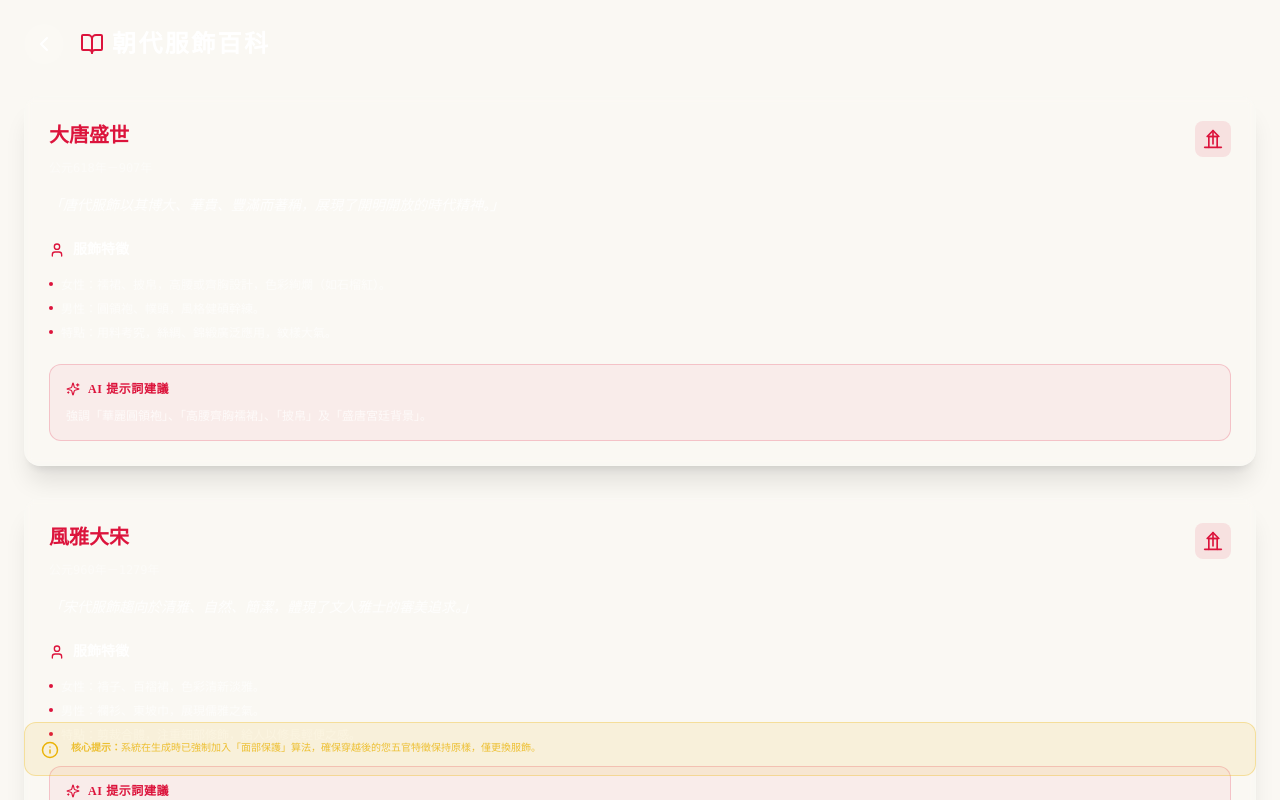
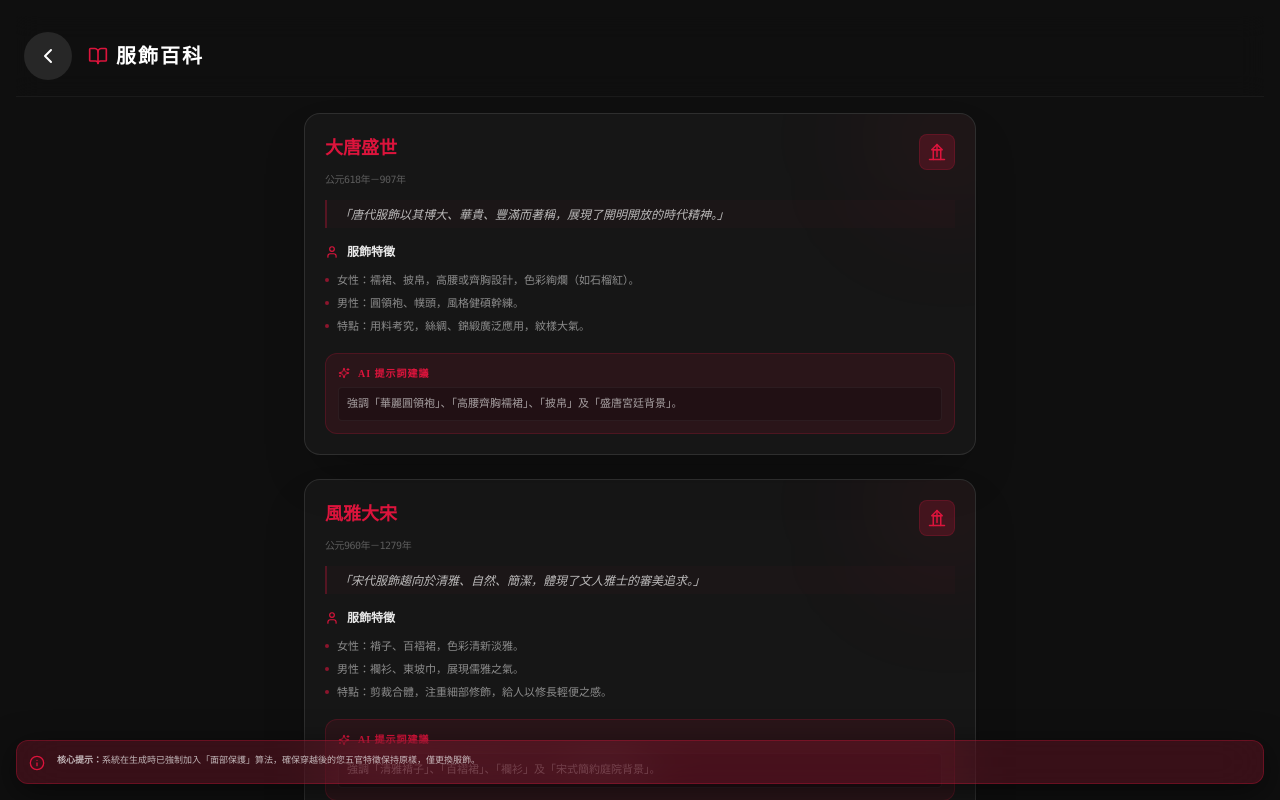
Before and after one commit to MiaChaos/hanfu-try-on, a React (Vite) app: page /info in a window 1280 px wide. Shown: the top 800 px of the page. Built offline with nearby package versions, Linux system fonts and the light colour scheme.

Commit message:
UI/UX Optimization: Fix DynastyInfo text contrast and navigation; prevent page scrolling on Home and Result pages

```diff
--- a/src/pages/DynastyInfo.tsx
+++ b/src/pages/DynastyInfo.tsx
@@ -67,58 +67,62 @@ const DynastyInfo: React.FC = () => {
   const navigate = useNavigate()
 
   return (
-    <div className="min-h-screen bg-background text-white p-6 pb-20">
-      <div className="flex items-center gap-4 mb-8">
+    <div className="min-h-screen bg-[#0f0f0f] text-white p-4 pb-32 overflow-y-auto">
+      <div className="sticky top-0 z-50 bg-[#0f0f0f]/80 backdrop-blur-md py-4 px-2 mb-4 flex items-center gap-4 border-b border-white/5">
         <button
-          onClick={() => navigate(-1)}
-          className="p-2 rounded-full bg-white/10 hover:bg-white/20 transition-all"
+          onClick={() => navigate('/')}
+          className="p-3 rounded-full bg-white/10 hover:bg-primary hover:text-white transition-all active:scale-90"
+          aria-label="返回"
         >
           <ChevronLeft size={24} />
         </button>
-        <h1 className="text-2xl font-serif font-bold tracking-widest flex items-center gap-2">
-          <BookOpen className="text-primary" /> 朝代服飾百科
+        <h1 className="text-xl font-serif font-bold tracking-widest flex items-center gap-2">
+          <BookOpen className="text-primary" size={20} /> 服飾百科
         </h1>
       </div>
 
-      <div className="grid gap-8">
+      <div className="grid gap-6 max-w-2xl mx-auto">
         {DYNASTY_DETAILS.map((item) => (
           <div
             key={item.id}
-            className="p-6 rounded-2xl bg-white/5 border border-white/10 backdrop-blur-sm shadow-xl"
+            className="p-5 rounded-2xl bg-white/[0.03] border border-white/10 shadow-2xl relative overflow-hidden"
           >
-            <div className="flex justify-between items-start mb-4">
+            {/* Subtle background glow */}
+            <div className="absolute -top-10 -right-10 w-32 h-32 bg-primary/10 rounded-full blur-3xl" />
+
+            <div className="flex justify-between items-start mb-3 relative z-10">
               <div>
-                <h2 className="text-xl font-serif font-bold text-primary mb-1">{item.name}</h2>
-                <span className="text-xs text-white/40 font-mono">{item.period}</span>
+                <h2 className="text-lg font-serif font-bold text-primary mb-0.5">{item.name}</h2>
+                <span className="text-[10px] text-white/30 font-mono tracking-tighter">{item.period}</span>
               </div>
-              <div className="p-2 rounded-lg bg-primary/10 text-primary">
-                <Landmark size={20} />
+              <div className="p-2 rounded-lg bg-primary/20 text-primary border border-primary/20">
+                <Landmark size={18} />
               </div>
             </div>
 
-            <p className="text-sm text-white/80 leading-relaxed mb-6 italic">
+            <p className="text-xs text-white/70 leading-relaxed mb-4 italic font-light border-l-2 border-primary/30 pl-3 py-1 bg-primary/[0.02]">
               「{item.description}」
             </p>
 
-            <div className="space-y-4 mb-6">
-              <h3 className="text-sm font-bold flex items-center gap-2 text-white/90">
-                <User size={16} className="text-primary" /> 服飾特徵
+            <div className="space-y-3 mb-5 relative z-10">
+              <h3 className="text-xs font-bold flex items-center gap-2 text-white/90">
+                <User size={14} className="text-primary" /> 服飾特徵
               </h3>
               <ul className="grid gap-2">
                 {item.clothingFeatures.map((feature, idx) => (
-                  <li key={idx} className="text-xs text-white/60 flex items-start gap-2">
-                    <div className="mt-1.5 w-1 h-1 rounded-full bg-primary flex-shrink-0" />
+                  <li key={idx} className="text-[11px] text-white/50 flex items-start gap-2 leading-snug">
+                    <div className="mt-1.5 w-1 h-1 rounded-full bg-primary/60 flex-shrink-0" />
                     {feature}
                   </li>
                 ))}
               </ul>
             </div>
 
-            <div className="p-4 rounded-xl bg-primary/5 border border-primary/20">
-              <h3 className="text-xs font-bold flex items-center gap-2 text-primary mb-2 uppercase tracking-wider">
-                <Sparkles size={14} /> AI 提示詞建議
+            <div className="p-3 rounded-xl bg-primary/10 border border-primary/20 relative z-10">
+              <h3 className="text-[10px] font-black flex items-center gap-2 text-primary mb-1.5 uppercase tracking-widest">
+                <Sparkles size={12} /> AI 提示詞建議
               </h3>
-              <p className="text-xs text-white/70 leading-relaxed">
+              <p className="text-[11px] text-white/60 leading-normal font-mono bg-black/20 p-2 rounded border border-white/5">
                 {item.promptTip}
               </p>
             </div>
@@ -126,10 +130,10 @@ const DynastyInfo: React.FC = () => {
         ))}
       </div>
 
-      <div className="fixed bottom-6 left-6 right-6">
-        <div className="p-4 rounded-xl bg-yellow-500/10 border border-yellow-500/30 flex items-start gap-3">
-          <Info size={18} className="text-yellow-500 flex-shrink-0 mt-0.5" />
-          <p className="text-[10px] text-yellow-500/80 leading-normal">
+      <div className="fixed bottom-4 left-4 right-4 z-50">
+        <div className="p-3 rounded-xl bg-primary/20 backdrop-blur-xl border border-primary/30 flex items-start gap-3 shadow-[0_8px_32px_rgba(0,0,0,0.5)]">
+          <Info size={16} className="text-primary flex-shrink-0 mt-0.5" />
+          <p className="text-[9px] text-white/70 leading-normal">
             <strong>核心提示：</strong>系統在生成時已強制加入「面部保護」算法，確保穿越後的您五官特徵保持原樣，僅更換服飾。
           </p>
         </div>
--- a/src/pages/Result.tsx
+++ b/src/pages/Result.tsx
@@ -44,20 +44,20 @@ const Result: React.FC = () => {
   }
 
   return (
-    <div className="flex flex-col h-screen bg-background relative overflow-hidden">
+    <div className="flex flex-col h-screen bg-[#0a0a0a] relative overflow-hidden">
        {/* Background Decoration */}
-       <div className="absolute top-0 left-0 w-64 h-64 bg-primary/5 rounded-full blur-3xl -translate-x-1/2 -translate-y-1/2"></div>
+       <div className="absolute top-0 left-0 w-64 h-64 bg-primary/10 rounded-full blur-3xl -translate-x-1/2 -translate-y-1/2"></div>
        <div className="absolute bottom-0 right-0 w-96 h-96 bg-secondary/10 rounded-full blur-3xl translate-x-1/3 translate-y-1/3"></div>
 
-      <div className="flex-1 p-8 flex flex-col items-center justify-center relative z-10">
-        <div className="relative w-full max-w-2xl aspect-[3/4] md:aspect-auto md:h-[70vh] shadow-2xl rounded-lg overflow-hidden border-8 border-white bg-white rotate-1 hover:rotate-0 transition-transform duration-500">
+      <div className="flex-1 p-4 flex flex-col items-center justify-center relative z-10 overflow-hidden">
+        <div className="relative w-full h-full max-h-[75vh] shadow-2xl rounded-2xl overflow-hidden border-4 border-white/10 bg-black flex items-center justify-center">
            <img
             src={result.imageUrl}
             alt="Result"
-            className="w-full h-full object-cover"
+            className="w-full h-full object-contain"
           />
-          <div className="absolute bottom-0 left-0 right-0 bg-white/90 p-4 backdrop-blur-sm">
-             <h3 className="text-center font-serif text-xl font-bold text-ink">
+          <div className="absolute bottom-0 left-0 right-0 bg-black/60 p-3 backdrop-blur-md border-t border-white/10 text-center">
+             <h3 className="font-serif text-lg font-black tracking-widest text-primary">
                {result.dynasty === 'tang' && '大唐·長安'}
                {result.dynasty === 'song' && '大宋·汴京'}
                {result.dynasty === 'ming' && '大明·金陵'}
@@ -67,35 +67,35 @@ const Result: React.FC = () => {
         </div>
       </div>
 
-      <div className="p-8 pb-12 flex justify-center gap-6 z-20">
+      <div className="p-6 pb-10 flex justify-center items-center gap-8 z-20 bg-gradient-to-t from-black to-transparent">
         <button
           onClick={handleHome}
-          className="flex flex-col items-center gap-2 text-ink/60 hover:text-primary transition-colors"
+          className="flex flex-col items-center gap-1.5 text-white/40 hover:text-white transition-all active:scale-90"
         >
-          <div className="p-4 rounded-full bg-white shadow-md hover:shadow-lg transition-all">
-            <HomeIcon size={24} />
+          <div className="p-3.5 rounded-full bg-white/5 border border-white/10 shadow-xl backdrop-blur-md">
+            <HomeIcon size={20} />
           </div>
-          <span className="text-xs font-bold">返回</span>
+          <span className="text-[10px] font-black uppercase tracking-widest">首頁</span>
         </button>
 
         <button
           onClick={handleDownload}
-          className="flex flex-col items-center gap-2 text-ink hover:text-primary transition-colors"
+          className="flex flex-col items-center gap-2 text-white transition-all hover:scale-105 active:scale-95"
         >
-          <div className="p-6 rounded-full bg-primary text-white shadow-lg hover:shadow-primary/50 hover:scale-105 transition-all">
-            <Download size={32} />
+          <div className="p-5 rounded-full bg-primary text-white shadow-[0_10px_30px_rgba(var(--primary-rgb),0.4)] border-2 border-white/20">
+            <Download size={28} />
           </div>
-          <span className="text-sm font-bold">保存照片</span>
+          <span className="text-xs font-black uppercase tracking-widest">保存照片</span>
         </button>
 
         <button
           onClick={handleShare}
-          className="flex flex-col items-center gap-2 text-ink/60 hover:text-primary transition-colors"
+          className="flex flex-col items-center gap-1.5 text-white/40 hover:text-white transition-all active:scale-90"
         >
-          <div className="p-4 rounded-full bg-white shadow-md hover:shadow-lg transition-all">
-            <Share2 size={24} />
+          <div className="p-3.5 rounded-full bg-white/5 border border-white/10 shadow-xl backdrop-blur-md">
+            <Share2 size={20} />
           </div>
-          <span className="text-xs font-bold">分享</span>
+          <span className="text-[10px] font-black uppercase tracking-widest">分享</span>
         </button>
       </div>
     </div>
```
Also changed, not shown: src/pages/Home.tsx (+33 -29 lines).
